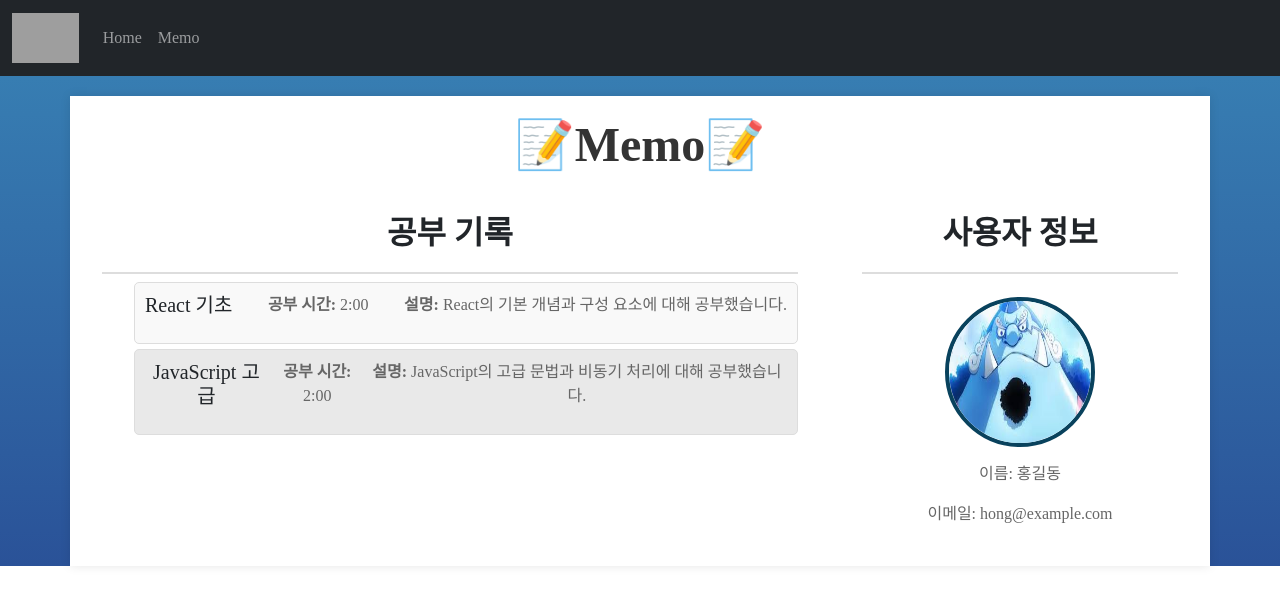
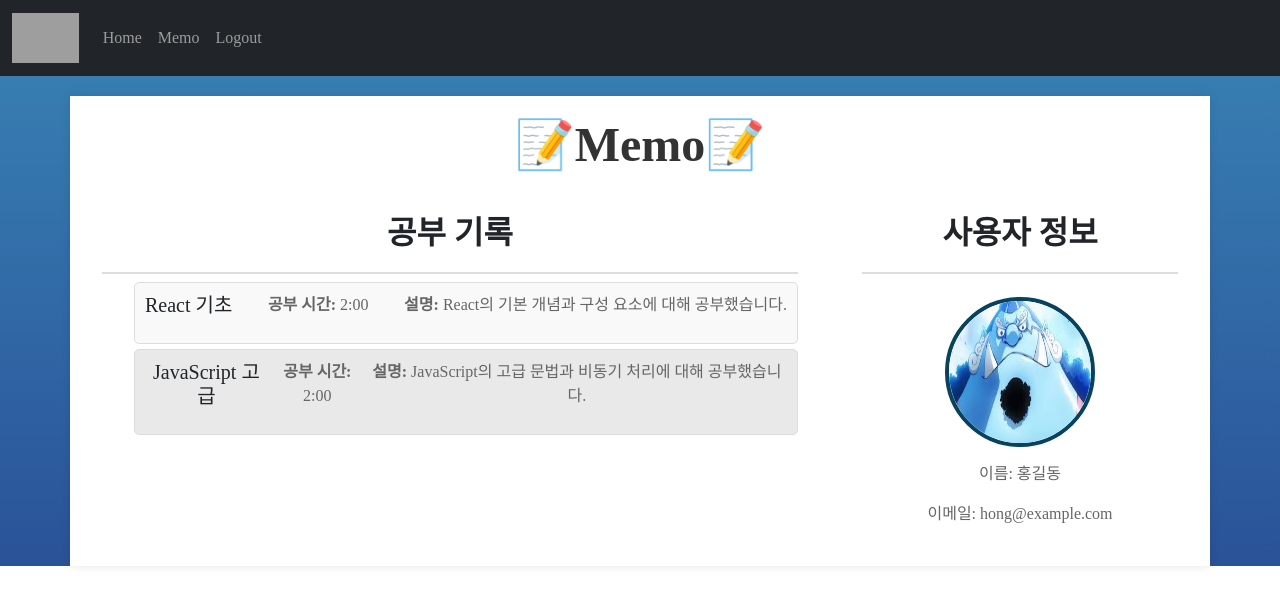
Before and after one commit to jinbepirate/haehyup-front, a React (Vite) app: page /memo in a window 1280 px wide. Shown: the top 604 px of the page. Built offline with nearby package versions, Linux system fonts and the light colour scheme; grey boxes are pictures that could not be loaded; a web font is replaced by a local one.

Commit message:
feat: 로그인 수정, 로그아웃 수정

```diff
--- a/src/components/MyNavbar/MyNavbar.jsx
+++ b/src/components/MyNavbar/MyNavbar.jsx
@@ -1,11 +1,5 @@
 import LogoImg from "~/img/haehyup-logo.jpg";
-import {
-  Container,
-  Nav,
-  // NavDropdown,
-  Navbar,
-  Offcanvas,
-} from "react-bootstrap";
+import { Container, Nav, Button, Navbar, Offcanvas } from "react-bootstrap";
 import "../../App.css";
 const EXPAND_BREAKPOINT = "md";
 const BRAND_TITLE = "HaeHyup";
@@ -14,6 +8,28 @@ const BRAND_TITLE = "HaeHyup";
 //   brandTitle: PropTypes.string,
 //   offCanvasTitle: PropTypes.string,
 // };
+
+async function handleLogout() {
+  try {
+    const response = await fetch("https://172.16.1.84:4000/api/users/logout", {
+      method: "POST", // or 'GET' depending on the server implementation
+    });
+
+    if (response.status === 204) {
+      console.log("Logout successful");
+      // 추가적으로 로그아웃 후 필요한 처리를 여기에 추가합니다.
+      // 예: 페이지 리디렉션
+      window.location.href = "/signin"; // 로그아웃 후 로그인 페이지로 이동
+    } else {
+      const errorData = await response.json();
+      console.error("Logout failed:", errorData.error);
+      alert(`Logout failed: ${errorData.error}`);
+    }
+  } catch (error) {
+    console.error("An error occurred during logout:", error);
+    alert("An error occurred during logout. Please try again.");
+  }
+}
 
 export default function MyNavbar() {
   return (
@@ -43,6 +59,9 @@ export default function MyNavbar() {
             <Nav className="justify-content-start flex-grow-1 pe-3">
               <Nav.Link href="/home">Home</Nav.Link>
               <Nav.Link href="/memo">Memo</Nav.Link>
+              <Nav.Link href="#" onClick={handleLogout}>
+                Logout
+              </Nav.Link>
             </Nav>
           </Offcanvas.Body>
         </Navbar.Offcanvas>
--- a/src/routes/board/signin/signin.jsx
+++ b/src/routes/board/signin/signin.jsx
@@ -27,12 +27,8 @@ export default function Signin() {
     // 추가적인 로그인 로직을 여기에 작성합니다.
     // 예: 서버로 폼 데이터를 전송하여 인증
 
-    if (formData.email === "" || formData.password === "") {
-      setError("Please fill out all fields.");
-      return;
-    }
     try {
-      const response = await fetch("https://172.16.1.84:4000/users/login", {
+      const response = await fetch("https://172.16.1.84:4000/api/users/login", {
         method: "POST",
         headers: {
           "Content-Type": "application/json",
@@ -79,12 +75,12 @@ export default function Signin() {
             <br />
             <Form noValidate validated={validated} onSubmit={handleSubmit}>
               <Form.Group controlId="formBasicEmail">
-                <Form.Label>Email address</Form.Label>
+                <Form.Label>User Name</Form.Label>
                 <Form.Control
                   required
-                  type="email"
-                  name="email"
-                  value={formData.email}
+                  type="text"
+                  name="username"
+                  value={formData.username}
                   onChange={handleChange}
                 />
                 <Form.Control.Feedback type="invalid">
--- a/src/routes/board/signup/signup.jsx
+++ b/src/routes/board/signup/signup.jsx
@@ -32,7 +32,9 @@ export default function Signup() {
     console.log(formData.username, formData.password);
 
     try {
-      const response = await fetch("https://172.16.1.84:4000/users/signup", {
+      const response = await fetch(
+        "https://172.16.1.84:4000/api/users/signup",
+        {
           method: "POST",
           headers: {
             "Content-Type": "application/json",
@@ -41,7 +43,8 @@ export default function Signup() {
             uid: formData.username,
             password: formData.password,
           }),
-      });
+        }
+      );
 
       if (!response.ok) {
         throw new Error("Signup failed");
```
Also changed, not shown: src/routes/board/mypage/mypage.jsx (+26 -0 lines). Lines whose indentation alone changed are shown as unchanged.
